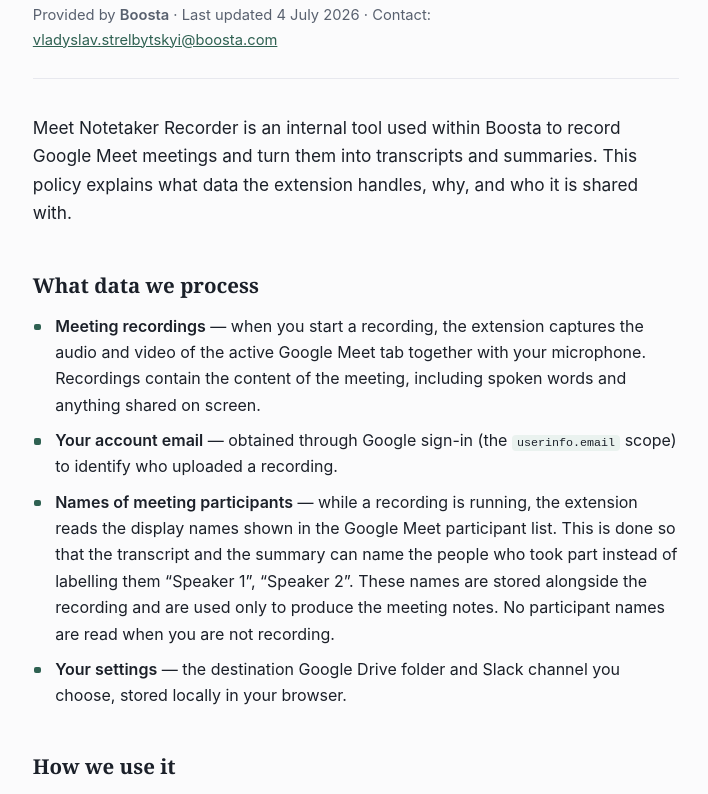
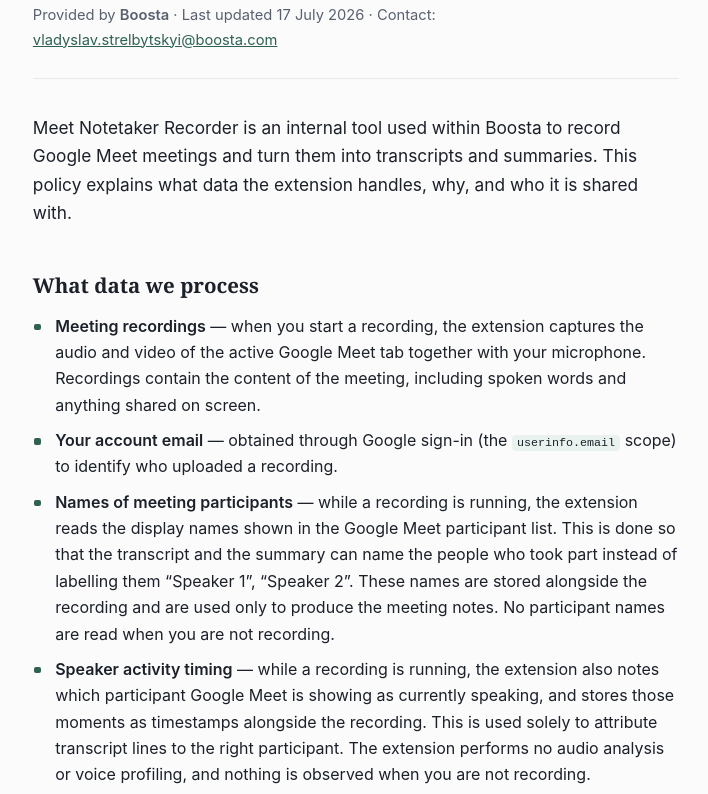
Before and after one commit to s1ronw/meet-notetaker-privacy, a plain HTML site: page index.html in a window 1280 px wide. Shown: the part 152-946 px from the top of the page, without its empty margins (284-992 px from the left). Drawn offline with Linux system fonts and the light colour scheme.

Commit message:
Add speaker activity timing to the data list (extension v0.2.7)

```diff
--- a/index.html
+++ b/index.html
@@ -42,7 +42,7 @@
 <div class="wrap">
   <p class="eyebrow">Privacy Policy</p>
   <h1>Meet Notetaker Recorder</h1>
-  <p class="meta">Provided by <strong>Boosta</strong> · Last updated 4 July 2026 · Contact: <a href="mailto:vladyslav.strelbytskyi@boosta.com">vladyslav.strelbytskyi@boosta.com</a></p>
+  <p class="meta">Provided by <strong>Boosta</strong> · Last updated 17 July 2026 · Contact: <a href="mailto:vladyslav.strelbytskyi@boosta.com">vladyslav.strelbytskyi@boosta.com</a></p>
 
   <p class="lead">Meet Notetaker Recorder is an internal tool used within Boosta to record Google Meet meetings and turn them into transcripts and summaries. This policy explains what data the extension handles, why, and who it is shared with.</p>
 
@@ -51,6 +51,7 @@
     <li><strong>Meeting recordings</strong> — when you start a recording, the extension captures the audio and video of the active Google Meet tab together with your microphone. Recordings contain the content of the meeting, including spoken words and anything shared on screen.</li>
     <li><strong>Your account email</strong> — obtained through Google sign-in (the <code>userinfo.email</code> scope) to identify who uploaded a recording.</li>
     <li><strong>Names of meeting participants</strong> — while a recording is running, the extension reads the display names shown in the Google Meet participant list. This is done so that the transcript and the summary can name the people who took part instead of labelling them &ldquo;Speaker 1&rdquo;, &ldquo;Speaker 2&rdquo;. These names are stored alongside the recording and are used only to produce the meeting notes. No participant names are read when you are not recording.</li>
+    <li><strong>Speaker activity timing</strong> &mdash; while a recording is running, the extension also notes which participant Google Meet is showing as currently speaking, and stores those moments as timestamps alongside the recording. This is used solely to attribute transcript lines to the right participant. The extension performs no audio analysis or voice profiling, and nothing is observed when you are not recording.</li>
     <li><strong>Your settings</strong> — the destination Google Drive folder and Slack channel you choose, stored locally in your browser.</li>
   </ul>
 
```
